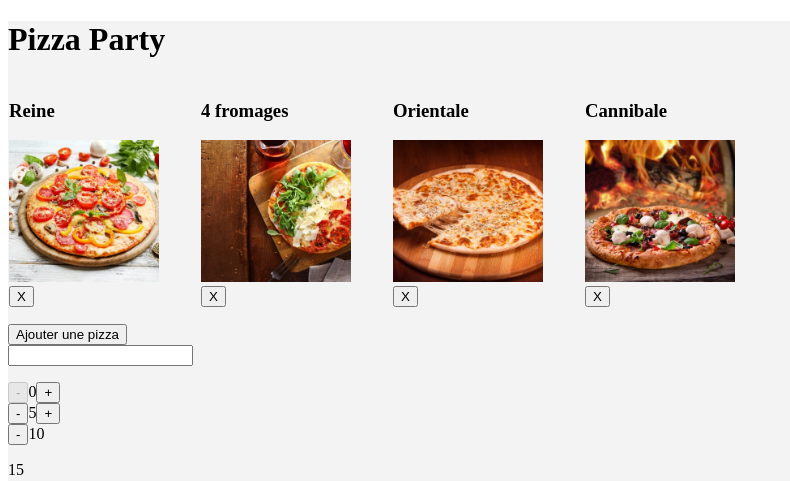
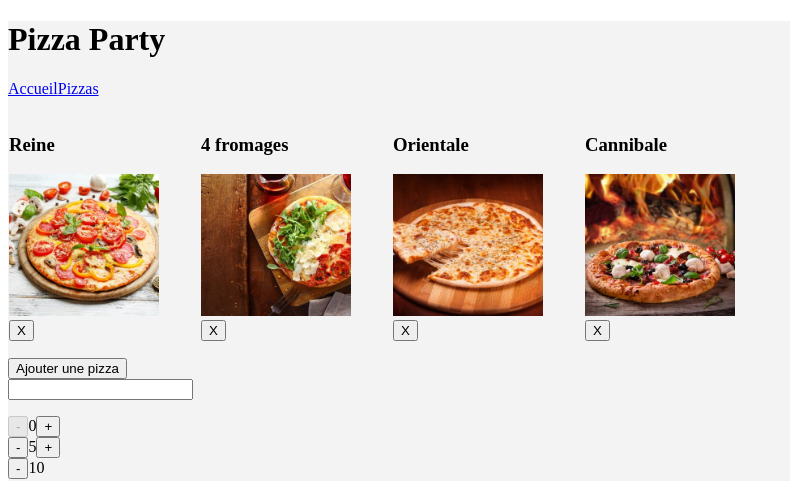
Before and after one commit to matthieumota/angular-pizza, an Angular app: page /pizzas in a window 1280 px wide. Before the commit this address led to /. Shown: the top 481 px of the page, without its empty margins (0-790 px from the left). Built offline with nearby package versions, Linux system fonts and the light colour scheme.

Commit message:
Pizzas page

```diff
--- a/src/app/app.component.html
+++ b/src/app/app.component.html
@@ -1,29 +1,11 @@
 <h1>{{ title }}</h1>
 
-<app-pizza [pizza]="pizza" (canceled)="onCancel($event)" />
+<nav>
+  <a routerLink="/">Accueil</a>
+  <a routerLink="/pizzas">Pizzas</a>
+</nav>
 
-<p *ngIf="loading">
-  Chargement...
-</p>
-
-<ul class="pizzas">
-  <li
-    *ngFor="let p of pizzas"
-    [class.selected]="pizza && p.id === pizza.id"
-  >
-    <div (click)="onSelect(p)">
-      <h3>{{ p.name }}</h3>
-      <img [src]="`/assets/pizzas/${p.image}`" [alt]="p.name">
-    </div>
-    <button (click)="delete(p)">X</button>
-  </li>
-
-  <!-- <ng-template ngFor let-pizza [ngForOf]="pizzas">
-    <div>
-      {{ pizza.name }}
-    </div>
-  </ng-template> -->
-</ul>
+<router-outlet />
 
 <ul>
   <li *ngFor="let message of messages; index as i">
@@ -32,17 +14,6 @@
   </li>
 </ul>
 
-<button (click)="toggleNewPizza()">
-  Ajouter une pizza
-</button>
-
-<div *ngIf="showNewPizza">
-  <input type="text" [(ngModel)]="newPizza.name" (keydown)="save($event)">
-  <input type="text" [(ngModel)]="newPizza.price" (keydown)="save($event)">
-</div>
-
-<app-pizza-search />
-
 <app-counter (changed)="computeTotal($event)" />
 <app-counter [value]="5" (changed)="computeTotal($event)" />
 <app-counter [value]="10" (changed)="computeTotal($event)" />
--- a/src/app/app.component.ts
+++ b/src/app/app.component.ts
@@ -1,78 +1,28 @@
 import { Component, OnInit } from '@angular/core';
-import { Pizza } from './models/pizza';
 import { FormsModule } from '@angular/forms';
 import { CommonModule } from '@angular/common';
-import { PizzaComponent } from './pizza/pizza.component';
 import { CounterComponent } from "./counter/counter.component";
 import { AuthorComponent } from "./author/author.component";
 import { User } from './models/user';
-import { PizzaService } from './services/pizza.service';
 import { MessageService } from './services/message.service';
-import { filter, finalize, switchMap } from 'rxjs';
-import { PizzaSearchComponent } from './pizza-search/pizza-search.component';
+import { RouterLink, RouterOutlet } from '@angular/router';
 
 @Component({
   selector: 'app-root',
   templateUrl: './app.component.html',
   styleUrl: './app.component.scss',
-  imports: [FormsModule, CommonModule, PizzaComponent, CounterComponent, AuthorComponent, PizzaSearchComponent],
+  imports: [RouterOutlet, RouterLink, FormsModule, CommonModule, CounterComponent, AuthorComponent],
 })
 export class AppComponent implements OnInit {
   title = 'Pizza Party';
-  pizza?: Pizza;
-  pizzas!: Pizza[];
   user = new User('Mota', 'Fiorella', '2019-12-31', 'https://randomuser.me/api/portraits/women/1.jpg');
   total: number = 15;
-  loading: boolean = false;
   messages: string[] = []
-  showNewPizza: boolean = false
-  newPizza: Pizza = new Pizza(0, '', undefined, 'cannibale.jpg')
 
-  // pizzaService: PizzaService = new PizzaService(new HttpBackend(), new UserService(new HttpBackend()))
-
-  constructor(
-    private pizzaService: PizzaService,
-    private messageService: MessageService
-  ) {
-  }
+  constructor(private messageService: MessageService) {}
 
   ngOnInit() {
-    this.loading = true
-
-    this.pizzaService.getPizzasSlowly().subscribe(pizzas => {
-      this.pizzas = pizzas
-      this.loading = false
-    })
-
     this.messages = this.messageService.getMessages()
-
-    this.pizzaService.events.pipe(
-      filter(event => event === 'update'),
-      switchMap(() => this.pizzaService.getPizzas())
-    ).subscribe(pizzas => {
-      this.pizzas = pizzas
-    })
-  }
-
-  onSelect(pizza: Pizza) {
-    if (this.pizza && this.pizza.id === pizza.id) {
-      this.pizza = undefined
-      return
-    }
-
-    this.pizza = { ...pizza }; // On fait un clone de l'objet pour éviter les "références"
-  }
-
-  onCancel(event: any) {
-    this.pizza = event
-  }
-
-  delete(pizza: Pizza) {
-    if (!confirm('Voulez-vous vraiment supprimer cette pizza ?')) return
-
-    this.pizzaService.deletePizza(pizza).subscribe(_ => {
-      this.pizzas = this.pizzas.filter(p => p.id !== pizza.id)
-    })
   }
 
   computeTotal(event: number) {
@@ -82,26 +32,4 @@ export class AppComponent implements OnInit {
   deleteMessage(index: number) {
     this.messageService.deleteMessage(index)
   }
-
-  toggleNewPizza() {
-    this.showNewPizza = !this.showNewPizza
-  }
-
-  save(event: KeyboardEvent) {
-    if (this.loading) return
-    if (event.key !== 'Enter') return
-
-    if (!this.newPizza.name || !this.newPizza.price) return
-
-    this.loading = true
-
-    this.pizzaService.createPizza(this.newPizza).pipe(
-      switchMap(() => this.pizzaService.getPizzas()),
-      finalize(() => this.loading = false),
-    ).subscribe((pizzas) => {
-      this.pizzas = pizzas
-      this.toggleNewPizza()
-      this.newPizza = new Pizza(0, '', undefined, 'cannibale.jpg')
-    })
-  }
 }
--- a/src/app/app.routes.ts
+++ b/src/app/app.routes.ts
@@ -1,3 +1,8 @@
 import { Routes } from '@angular/router';
+import { HomeComponent } from './pages/home/home.component';
+import { PizzasComponent } from './pages/pizzas/pizzas.component';
 
-export const routes: Routes = [];
+export const routes: Routes = [
+  { path: '', component: HomeComponent },
+  { path: 'pizzas', component: PizzasComponent }
+];
--- /dev/null
+++ b/src/app/pages/pizzas/pizzas.component.html
@@ -0,0 +1,35 @@
+<app-pizza [pizza]="pizza" (canceled)="onCancel($event)" />
+
+<p *ngIf="loading">
+  Chargement...
+</p>
+
+<ul class="pizzas">
+  <li
+    *ngFor="let p of pizzas"
+    [class.selected]="pizza && p.id === pizza.id"
+  >
+    <div (click)="onSelect(p)">
+      <h3>{{ p.name }}</h3>
+      <img [src]="`/assets/pizzas/${p.image}`" [alt]="p.name">
+    </div>
+    <button (click)="delete(p)">X</button>
+  </li>
+
+  <!-- <ng-template ngFor let-pizza [ngForOf]="pizzas">
+    <div>
+      {{ pizza.name }}
+    </div>
+  </ng-template> -->
+</ul>
+
+<button (click)="toggleNewPizza()">
+  Ajouter une pizza
+</button>
+
+<div *ngIf="showNewPizza">
+  <input type="text" [(ngModel)]="newPizza.name" (keydown)="save($event)">
+  <input type="text" [(ngModel)]="newPizza.price" (keydown)="save($event)">
+</div>
+
+<app-pizza-search />
--- /dev/null
+++ b/src/app/pages/pizzas/pizzas.component.scss
@@ -0,0 +1,25 @@
+.pizzas {
+  display: flex;
+  flex-wrap: wrap;
+  gap: 40px;
+  list-style-type: none;
+  padding-left: 0;
+
+  li {
+    cursor: pointer;
+    border: 1px solid transparent;
+
+    &.selected {
+      border-color: lightgray;
+    }
+  }
+
+  img {
+    width: 150px;
+  }
+}
+
+:host {
+  background-color: rgb(243, 243, 243);
+  display: block;
+}
--- /dev/null
+++ b/src/app/pages/pizzas/pizzas.component.ts
@@ -0,0 +1,85 @@
+import { Component } from '@angular/core';
+import { Pizza } from '../../models/pizza';
+import { PizzaService } from '../../services/pizza.service';
+import { filter, finalize, switchMap } from 'rxjs';
+import { FormsModule } from '@angular/forms';
+import { CommonModule } from '@angular/common';
+import { PizzaComponent } from '../../pizza/pizza.component';
+import { PizzaSearchComponent } from '../../pizza-search/pizza-search.component';
+
+@Component({
+  selector: 'app-pizzas',
+  imports: [FormsModule, CommonModule, PizzaComponent, PizzaSearchComponent],
+  templateUrl: './pizzas.component.html',
+  styleUrl: './pizzas.component.scss'
+})
+export class PizzasComponent {
+  pizza?: Pizza;
+  pizzas!: Pizza[];
+  loading: boolean = false;
+  showNewPizza: boolean = false
+  newPizza: Pizza = new Pizza(0, '', undefined, 'cannibale.jpg')
+
+  // pizzaService: PizzaService = new PizzaService(new HttpBackend(), new UserService(new HttpBackend()))
+
+  constructor(private pizzaService: PizzaService) {}
+
+  ngOnInit() {
+    this.loading = true
+
+    this.pizzaService.getPizzas().subscribe(pizzas => {
+      this.pizzas = pizzas
+      this.loading = false
+    })
+
+    this.pizzaService.events.pipe(
+      filter(event => event === 'update'),
+      switchMap(() => this.pizzaService.getPizzas())
+    ).subscribe(pizzas => {
+      this.pizzas = pizzas
+    })
+  }
+
+  onSelect(pizza: Pizza) {
+    if (this.pizza && this.pizza.id === pizza.id) {
+      this.pizza = undefined
+      return
+    }
+
+    this.pizza = { ...pizza }; // On fait un clone de l'objet pour éviter les "références"
+  }
+
+  onCancel(event: any) {
+    this.pizza = event
+  }
+
+  delete(pizza: Pizza) {
+    if (!confirm('Voulez-vous vraiment supprimer cette pizza ?')) return
+
+    this.pizzaService.deletePizza(pizza).subscribe(_ => {
+      this.pizzas = this.pizzas.filter(p => p.id !== pizza.id)
+    })
+  }
+
+  toggleNewPizza() {
+    this.showNewPizza = !this.showNewPizza
+  }
+
+  save(event: KeyboardEvent) {
+    if (this.loading) return
+    if (event.key !== 'Enter') return
+
+    if (!this.newPizza.name || !this.newPizza.price) return
+
+    this.loading = true
+
+    this.pizzaService.createPizza(this.newPizza).pipe(
+      switchMap(() => this.pizzaService.getPizzas()),
+      finalize(() => this.loading = false),
+    ).subscribe((pizzas) => {
+      this.pizzas = pizzas
+      this.toggleNewPizza()
+      this.newPizza = new Pizza(0, '', undefined, 'cannibale.jpg')
+    })
+  }
+}
```
Also changed, not shown: 1 other file (tests, documents, lock files or other folders).
